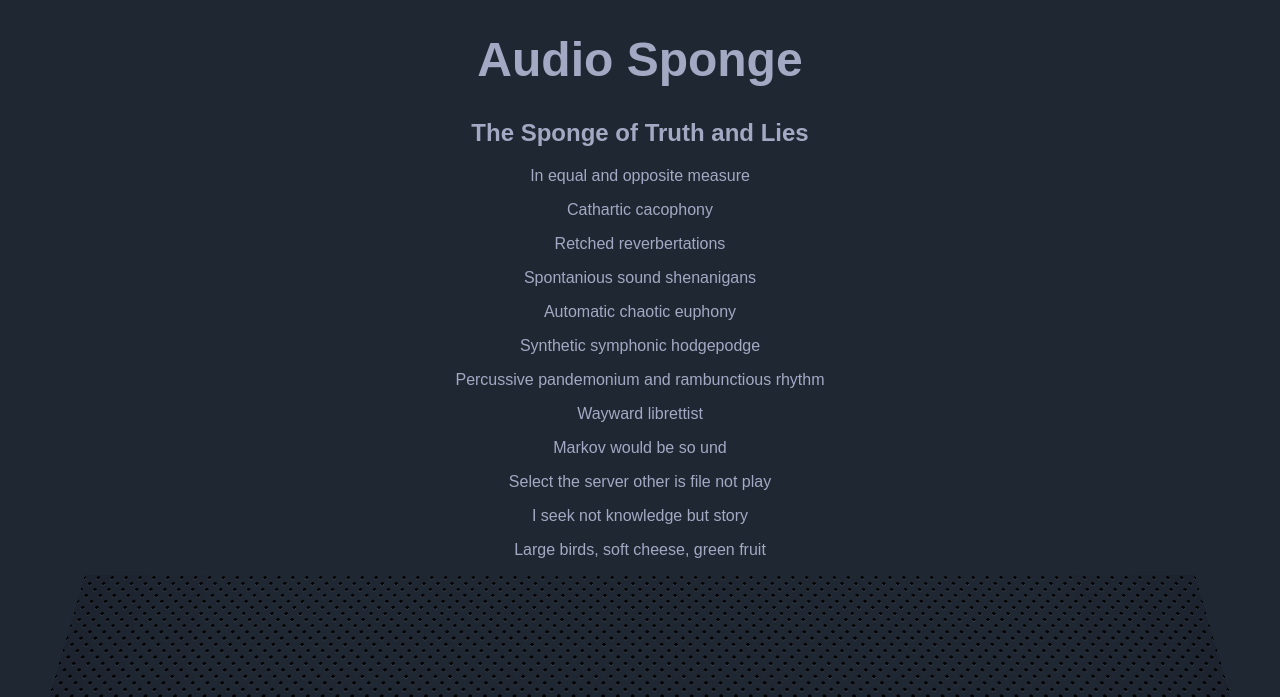
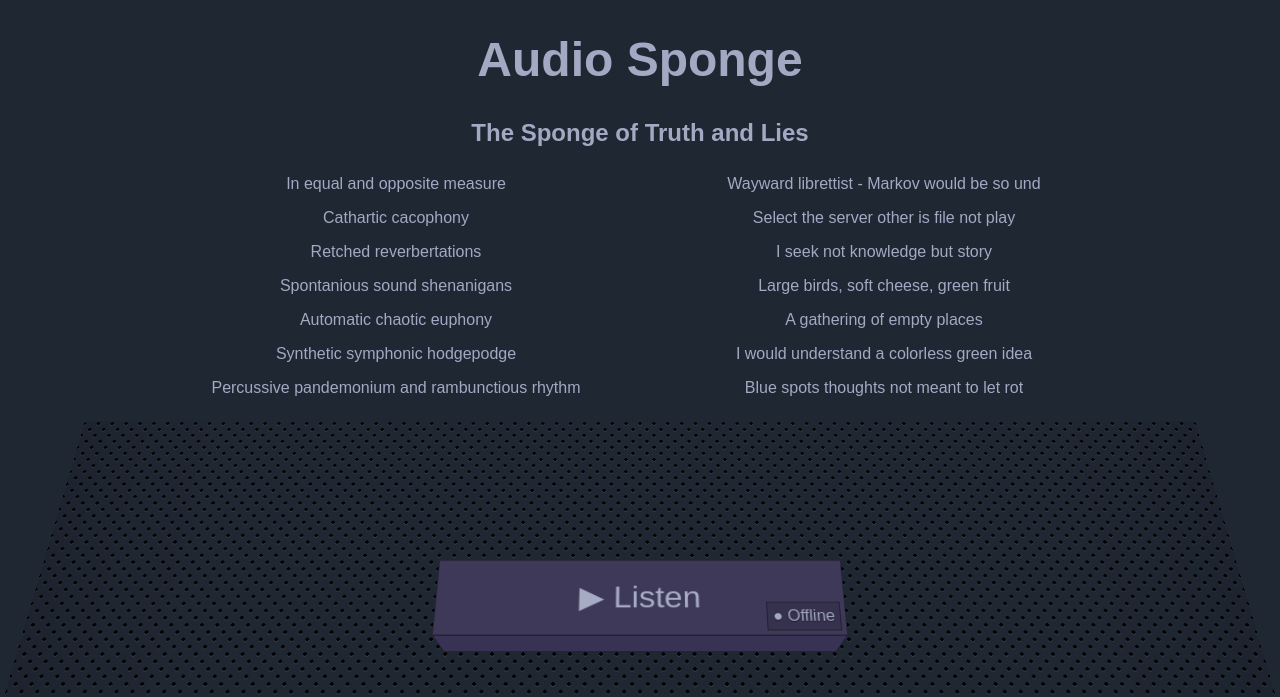
Before and after one commit to 1j01/audio-sponge, a Node project: template views/index.hbs in a window 1280 px wide. Shown: the top 697 px of the page. Run offline with Node 20 templates, Linux system fonts and the light colour scheme; the template is opened without the code that fills it, so the values that code supplies are empty.

Commit message:
Words in columns

```diff
--- a/views/index.hbs
+++ b/views/index.hbs
@@ -24,6 +24,17 @@
 			}
 			h2 {
 				font-size: 1.5em;
+			}
+			.columns {
+				-moz-column-count: 2;
+				-webkit-column-count: 2;
+				column-count: 2;
+				max-width: 60em;
+				margin: 1em auto;
+			}
+			.columns p {
+				margin: 0;
+				padding: 0.5em;
 			}
 			/* /!\ You may need to add vendor prefixes in order to render the CSS properly (can use autoprefixer) /!\ */
 			#tridiv {
@@ -251,42 +262,22 @@
 		{{/each}}
 		--}}
 		<h2>The Sponge of Truth and Lies</h2>
-		<p>
-			In equal and opposite measure
-		</p>
-		<p>
-			Cathartic cacophony
-		</p>
-		<p>
-			Retched reverbertations
-		</p>
-		<p>
-			Spontanious sound shenanigans
-		</p>
-		<p>
-			Automatic chaotic euphony
-		</p>
-		<p>
-			Synthetic symphonic hodgepodge
-		</p>
-		<p>
-			Percussive pandemonium and rambunctious rhythm
-		</p>
-		<p>
-			Wayward librettist
-		</p>
-		<p>
-			Markov would be so und
-		</p>
-		<p>
-			Select the server other is file not play
-		</p>
-		<p>
-			I seek not knowledge but story
-		</p>
-		<p>
-			Large birds, soft cheese, green fruit
-		</p>
+		<div class="columns">
+			<p>In equal and opposite measure</p>
+			<p>Cathartic cacophony</p>
+			<p>Retched reverbertations</p>
+			<p>Spontanious sound shenanigans</p>
+			<p>Automatic chaotic euphony</p>
+			<p>Synthetic symphonic hodgepodge</p>
+			<p>Percussive pandemonium and rambunctious rhythm</p>
+			<p>Wayward librettist - Markov would be so und</p>
+			<p>Select the server other is file not play</p>
+			<p>I seek not knowledge but story</p>
+			<p>Large birds, soft cheese, green fruit</p>
+			<p>A gathering of empty places</p>
+			<p>I would understand a colorless green idea</p>
+			<p>Blue spots thoughts not meant to let rot</p>
+		</div>
 		<div id="tridiv">
 			<div class="scene" style="-webkit-transform:rotateX(21deg) rotateY(0deg); -moz-transform:rotateX(21deg) rotateY(0deg); -ms-transform:rotateX(21deg) rotateY(0deg); transform:rotateX(21deg) rotateY(0deg); ">
 				<!-- <button class="listen-button shape cuboid-1 cub-1"> -->
```
